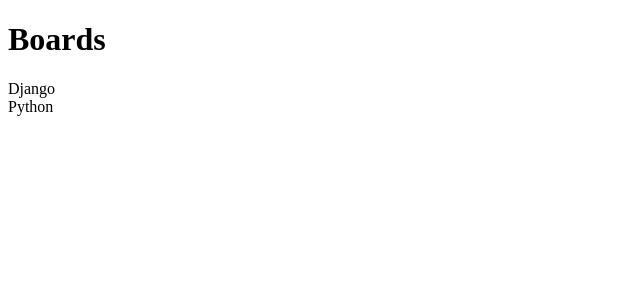
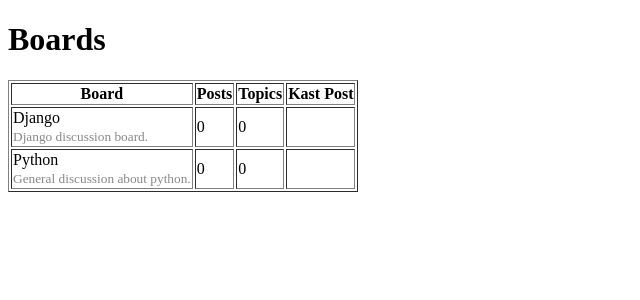
Before and after one commit to HossamCj/CjBoards, a Django app: page / in a window 1280 px wide. Shown: the top 300 px of the page, without its empty margins (0-640 px from the left). Run offline with Django 3.2, Linux system fonts and the light colour scheme; data comes from the database, SQL or seed files in the repository.

Commit message:
Added the first table for Board in HomePage

```diff
--- a/templates/home.html
+++ b/templates/home.html
@@ -7,8 +7,29 @@
     <body>
         <h1>Boards</h1>
 
-        {% for board in boards %}
-            {{ board.name }} <br>
-        {% endfor %}
+        <table border="1">
+            <thead>
+                <tr>
+                    <th>Board</th>
+                    <th>Posts</th>
+                    <th>Topics</th>
+                    <th>Kast Post</th>
+                </tr>
+            </thead>
+            <tbody>
+                {% for board in boards %}
+                    <tr>
+                        <td>
+                            {{ board.name }}<br>
+                            <small style="color: #888">{{ board.description }}</small>
+                        </td>
+                        <td>0</td>
+                        <td>0</td>
+                        <td></td>
+                    </tr>
+                {% endfor %}
+            </tbody>
+        </table>
+
     </body>
 </html>
```
